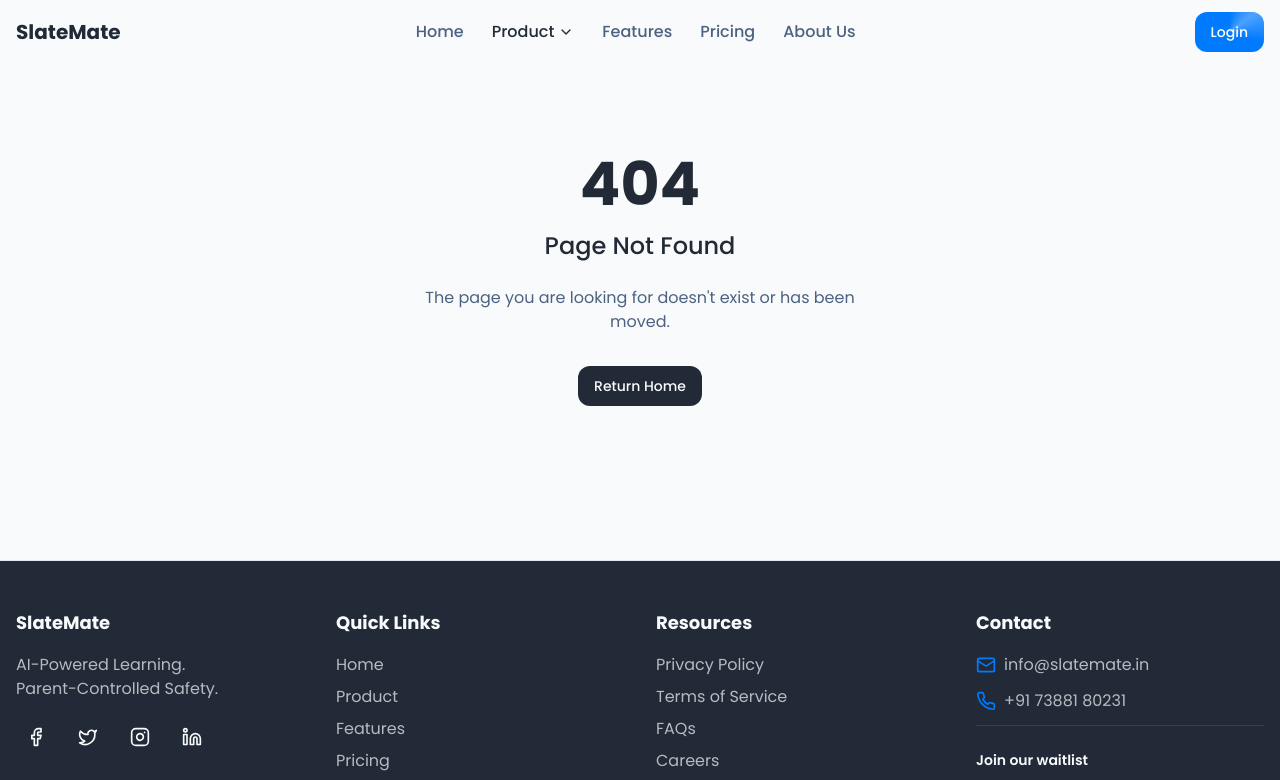
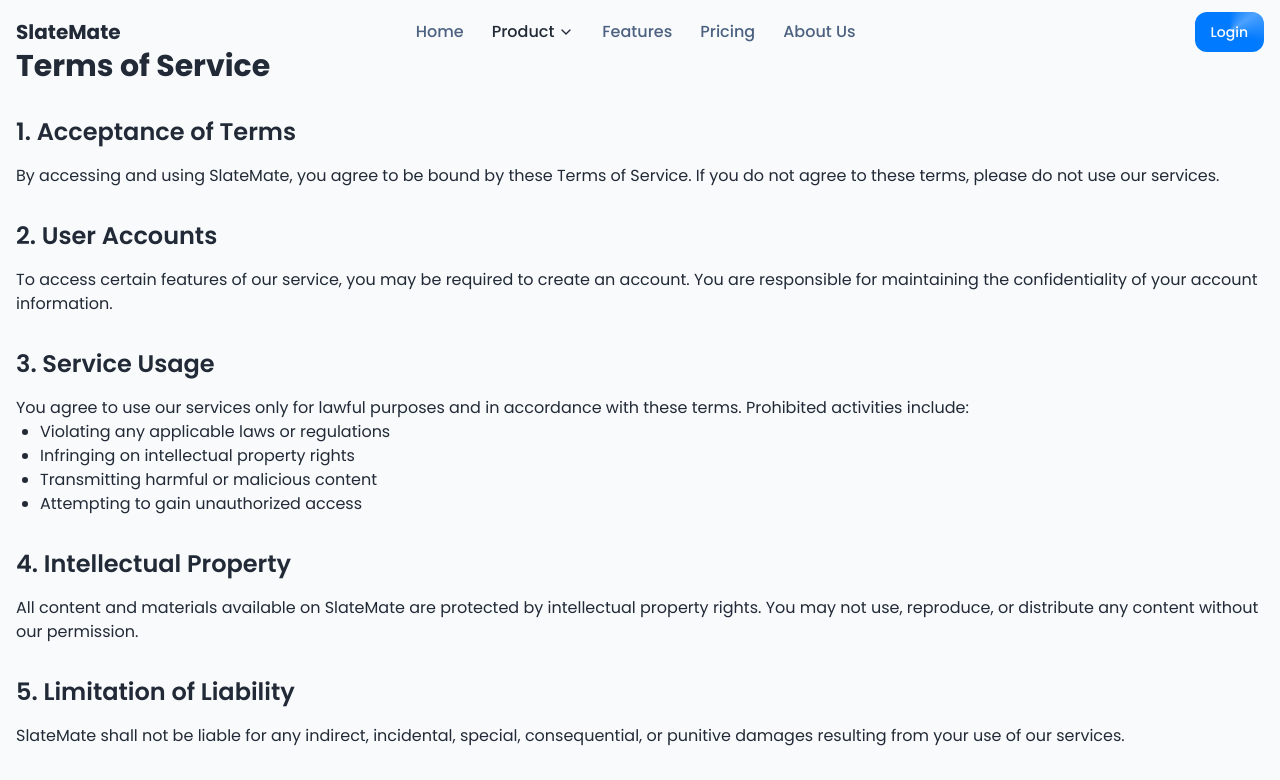
Before and after one commit to ayushranjan636/slate-mate, a Next.js app: page /terms in a window 1280 px wide. Before the commit this address had no page. Shown: the top 780 px of the page. Built offline with nearby package versions, Linux system fonts and the light colour scheme.

Commit message:
Create page.tsx

```diff
--- /dev/null
+++ b/app/terms/page.tsx
@@ -0,0 +1,128 @@
+import { Metadata } from "next"
+
+export const metadata: Metadata = {
+  title: "Terms of Service | SlateMate - AI-Powered Learning Platform",
+  description: "Read our comprehensive terms of service to understand the rules and guidelines for using SlateMate's AI-powered learning platform. Learn about user responsibilities, service usage, and intellectual property rights.",
+  keywords: "SlateMate terms of service, AI learning platform terms, educational technology terms, user agreement, service terms",
+  openGraph: {
+    title: "Terms of Service | SlateMate - AI-Powered Learning Platform",
+    description: "Read our comprehensive terms of service to understand the rules and guidelines for using SlateMate's AI-powered learning platform.",
+    type: "website",
+    url: "https://slatemate.in/terms",
+    images: [
+      {
+        url: "/og-image.jpg",
+        width: 1200,
+        height: 630,
+        alt: "SlateMate Terms of Service",
+      },
+    ],
+  },
+  twitter: {
+    card: "summary_large_image",
+    title: "Terms of Service | SlateMate - AI-Powered Learning Platform",
+    description: "Read our comprehensive terms of service to understand the rules and guidelines for using SlateMate.",
+    images: ["/og-image.jpg"],
+  },
+  alternates: {
+    canonical: "https://slatemate.in/terms",
+  },
+}
+
+export default function TermsOfService() {
+  const structuredData = {
+    "@context": "https://schema.org",
+    "@type": "WebPage",
+    "name": "Terms of Service",
+    "description": "Terms of Service for SlateMate AI-Powered Learning Platform",
+    "publisher": {
+      "@type": "Organization",
+      "name": "SlateMate",
+      "logo": {
+        "@type": "ImageObject",
+        "url": "https://slatemate.in/logo.png"
+      }
+    },
+    "mainEntity": {
+      "@type": "Article",
+      "headline": "Terms of Service",
+      "datePublished": "2024-01-01",
+      "dateModified": new Date().toISOString().split('T')[0],
+      "author": {
+        "@type": "Organization",
+        "name": "SlateMate"
+      }
+    }
+  }
+
+  return (
+    <>
+      <script
+        type="application/ld+json"
+        dangerouslySetInnerHTML={{ __html: JSON.stringify(structuredData) }}
+      />
+      <div className="container mx-auto px-4 py-12">
+        <h1 className="text-3xl font-bold mb-8">Terms of Service</h1>
+
+        <div className="prose prose-lg max-w-none">
+          <section className="mb-8">
+            <h2 className="text-2xl font-semibold mb-4">1. Acceptance of Terms</h2>
+            <p>
+              By accessing and using SlateMate, you agree to be bound by these Terms of Service.
+              If you do not agree to these terms, please do not use our services.
+            </p>
+          </section>
+
+          <section className="mb-8">
+            <h2 className="text-2xl font-semibold mb-4">2. User Accounts</h2>
+            <p>
+              To access certain features of our service, you may be required to create an account.
+              You are responsible for maintaining the confidentiality of your account information.
+            </p>
+          </section>
+
+          <section className="mb-8">
+            <h2 className="text-2xl font-semibold mb-4">3. Service Usage</h2>
+            <p>
+              You agree to use our services only for lawful purposes and in accordance with these terms.
+              Prohibited activities include:
+            </p>
+            <ul className="list-disc pl-6">
+              <li>Violating any applicable laws or regulations</li>
+              <li>Infringing on intellectual property rights</li>
+              <li>Transmitting harmful or malicious content</li>
+              <li>Attempting to gain unauthorized access</li>
+            </ul>
+          </section>
+
+          <section className="mb-8">
+            <h2 className="text-2xl font-semibold mb-4">4. Intellectual Property</h2>
+            <p>
+              All content and materials available on SlateMate are protected by intellectual property rights.
+              You may not use, reproduce, or distribute any content without our permission.
+            </p>
+          </section>
+
+          <section className="mb-8">
+            <h2 className="text-2xl font-semibold mb-4">5. Limitation of Liability</h2>
+            <p>
+              SlateMate shall not be liable for any indirect, incidental, special, consequential,
+              or punitive damages resulting from your use of our services.
+            </p>
+          </section>
+
+          <section className="mb-8">
+            <h2 className="text-2xl font-semibold mb-4">6. Contact Information</h2>
+            <p>
+              For any questions regarding these Terms of Service, please contact us at:
+              <br />
+              <a href="mailto:info@slatemate.in" className="text-primary hover:underline">
+                info@slatemate.in
+              </a>
+            </p>
+          </section>
+        </div>
+      </div>
+    </>
+  )
+}
```
